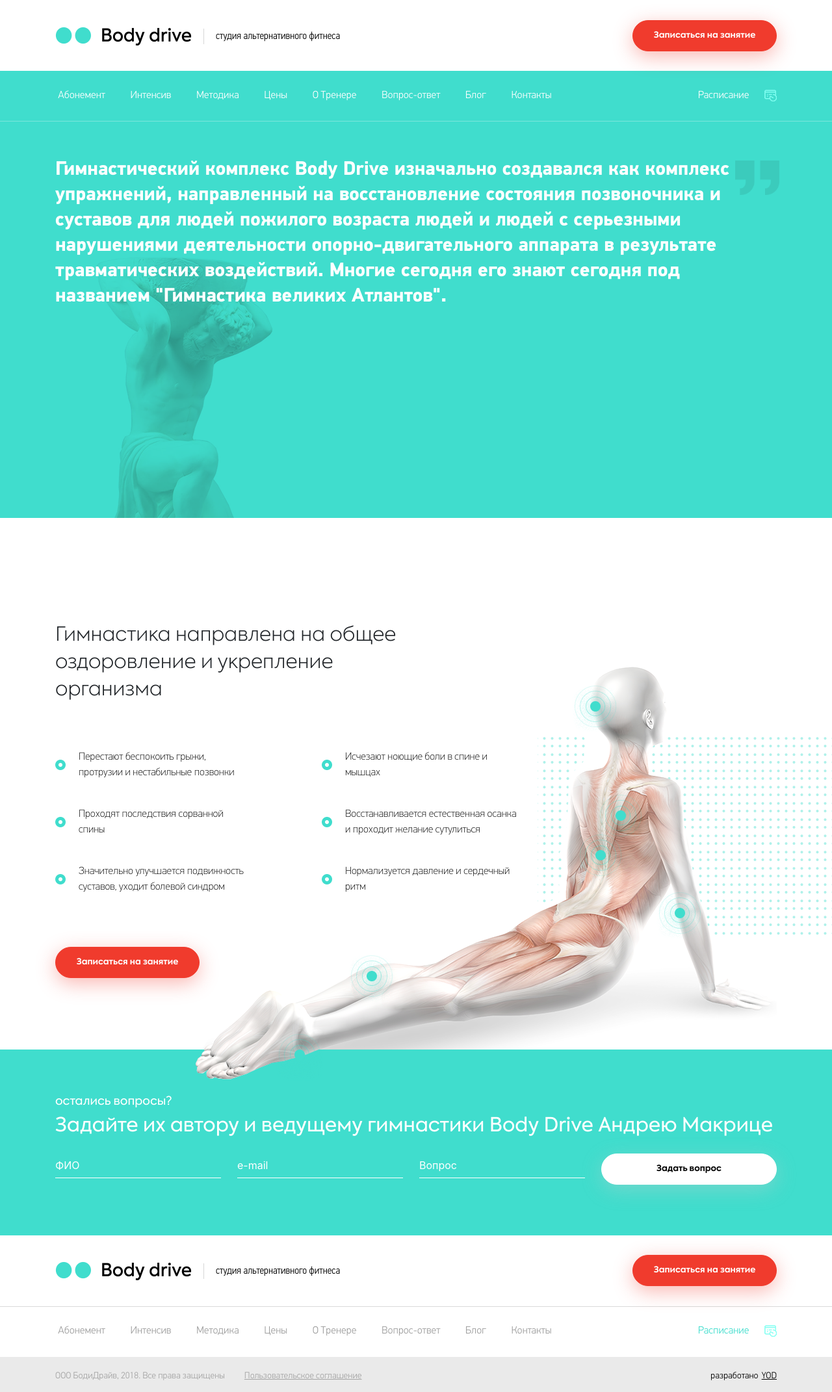
After one commit to DmitriySkor/bodydrive, a PHP site: page /about.php in a window 1280 px wide. The commit adds this page. Shown: the whole page at 65% size. Run offline with PHP 8.4, Linux system fonts and the light colour scheme.

Commit message:
add about page, and create first and second section

```diff
--- /dev/null
+++ b/about.php
@@ -0,0 +1,84 @@
+<?php include 'parts/header.php';?>
+
+<div class="about__first_section">
+    <div class="container">
+        <div class="row">
+            <div class="col-lg-12">
+                <p class="about__first_section_text">
+                    Гимнастический комплекс Body Drive изначально создавался как комплекс упражнений,
+                    направленный на восстановление состояния позвоночника и суставов для людей пожилого
+                    возраста людей и людей с серьезными нарушениями деятельности опорно-двигательного
+                    аппарата в результате травматических воздействий. Многие сегодня его знают сегодня
+                    под названием "Гимнастика великих Атлантов".
+                </p>
+            </div>
+        </div>
+    </div>
+</div>
+
+    <div class="gymnastiks_section">
+        <div class="container">
+            <div class="row">
+                <div class="col-lg-12">
+                    <div class="gymnastiks_skeleton">
+                        <img src="img/skletonn.png" alt="img">
+                        <div class="gymnastiks_section_wrap">
+                            <h2 class="gymnastiks_section_title">
+                                Гимнастика направлена на общее
+                                оздоровление и укрепление
+                                организма
+                            </h2>
+                            <div class="gymnastiks_section_list">
+                                <div class="gymnastiks_section_item">
+                                    <img src="img/item_dott.png" alt="img" width="16" height="16">
+                                    <p class="gymnastiks_item_text">
+                                        Перестают беспокоить грыжи, протрузии и нестабильные позвонки
+                                    </p>
+                                </div>
+                                <div class="gymnastiks_section_item">
+                                    <img src="img/item_dott.png" alt="img" width="16" height="16">
+                                    <p class="gymnastiks_item_text">
+                                        Исчезают ноющие боли в спине
+                                        и мышцах
+                                    </p>
+                                </div>
+                                <div class="gymnastiks_section_item">
+                                    <img src="img/item_dott.png" alt="img" width="16" height="16">
+                                    <p class="gymnastiks_item_text">
+                                        Проходят последствия
+                                        сорванной спины
+                                    </p>
+                                </div>
+                                <div class="gymnastiks_section_item">
+                                    <img src="img/item_dott.png" alt="img" width="16" height="16">
+                                    <p class="gymnastiks_item_text">
+                                        Восстанавливается естественная
+                                        осанка и проходит желание сутулиться
+                                    </p>
+                                </div>
+                                <div class="gymnastiks_section_item">
+                                    <img src="img/item_dott.png" alt="img" width="16" height="16">
+                                    <p class="gymnastiks_item_text">
+                                        Значительно улучшается подвижность
+                                        суставов, уходит болевой синдром
+                                    </p>
+                                </div>
+                                <div class="gymnastiks_section_item">
+                                    <img src="img/item_dott.png" alt="img" width="16" height="16">
+                                    <p class="gymnastiks_item_text">
+                                        Нормализуется давление
+                                        и сердечный ритм
+                                    </p>
+                                </div>
+                            </div>
+                            <button class="gymnastiks_btn red_button">Записаться на занятие</button>
+                        </div>
+                    </div>
+                </div>
+            </div>
+        </div>
+    </div>
+
+
+<?php include 'parts/green_form.php';?>
+<?php include 'parts/footer.php';?>
--- a/css/style.css
+++ b/css/style.css
@@ -1064,6 +1064,8 @@ table thead .table_title{
 
 /*new style */
 
+/*price page style*/
+
 .lesson_form input{
     background: transparent;
     border: 0;
@@ -1079,3 +1081,35 @@ table thead .table_title{
 .lesson_form input::-ms-input-placeholder { color: #ffffff;}
 .lesson_form input::-ms-input-placeholder { color: #ffffff;}
 .lesson_form input::placeholder { color: #ffffff;}
+
+/*about-page-style*/
+
+.about__first_section{
+    background-color: #40ddcd;
+    background-image: url(/img/about-fs-bg.png);
+    background-repeat: no-repeat;
+    padding-bottom: 305px;
+    background-position: bottom;
+}
+
+.about__first_section_text{
+    font-family: 'PF DinText Pro';
+    font-weight: bold;
+    font-style: normal;
+    color: #fff;
+    font-size: 30px;
+    line-height: 1.3;
+    padding-top: 55px;
+}
+
+.about__first_section_text:before{
+    content: " ";
+    position: absolute;
+    top: 60px;
+    right: 11px;
+    background: url(/img/quote.png) no-repeat;
+    background-size: contain;
+    display: block;
+    height: 60px;
+    width: 68px;
+}
```
Also changed, not shown: img/about-fs-bg.png (added).
